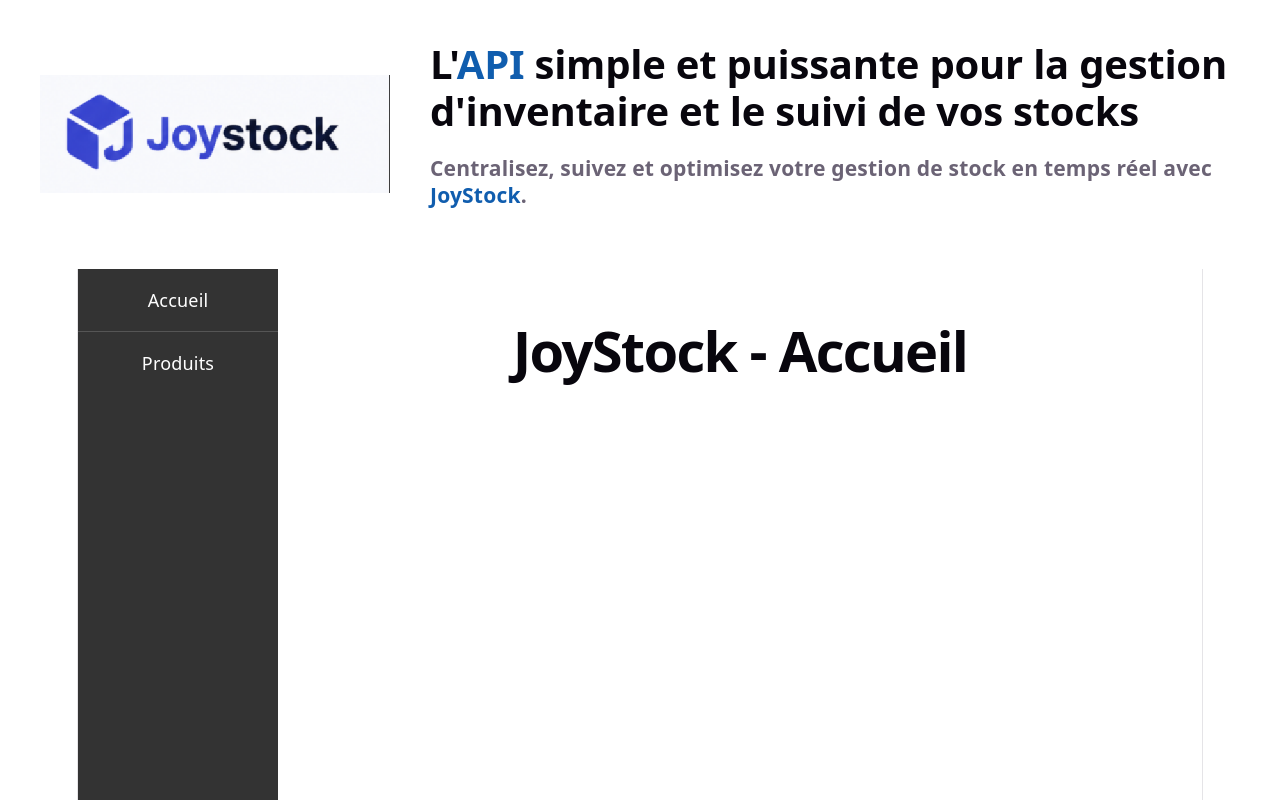
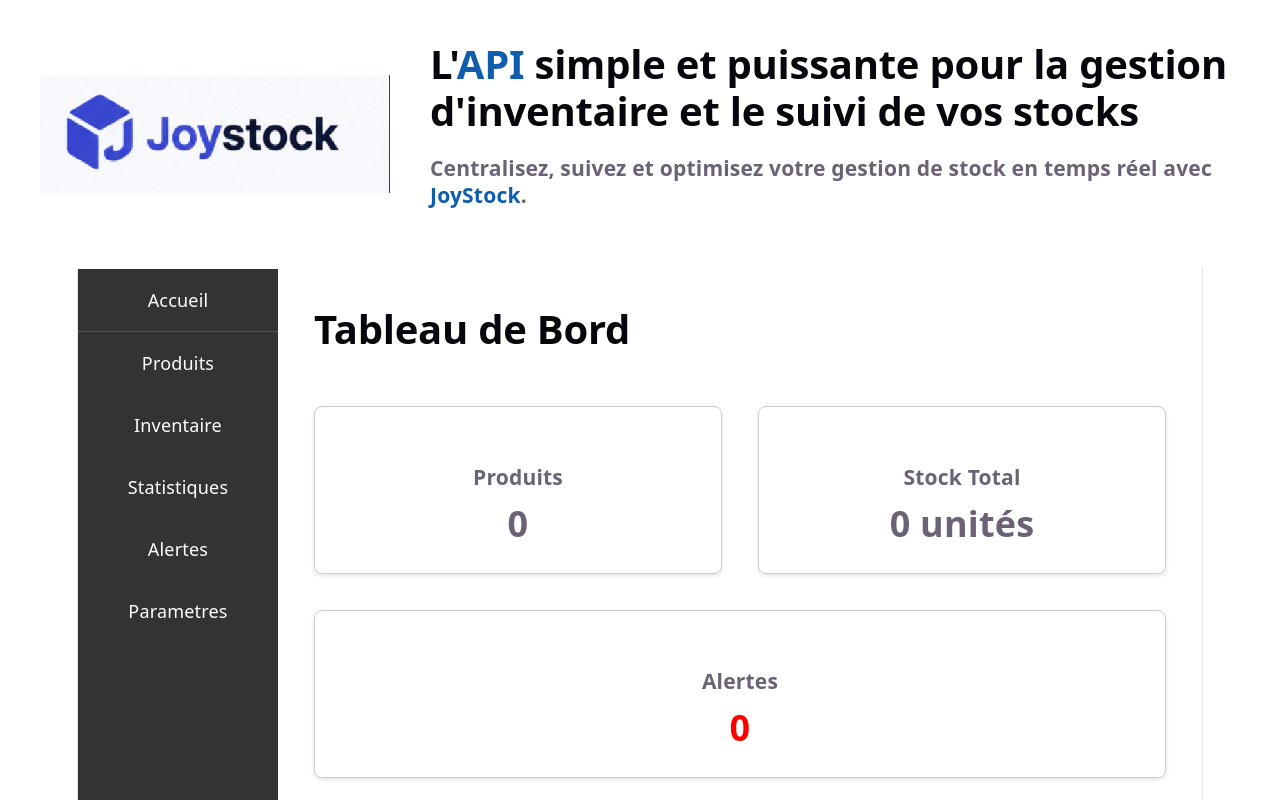
Before and after one commit to ramdane-amaouz/joystock, a React (Vite) app in the folder frontend/: page / in a window 1280 px wide. Shown: the top 800 px of the page. Built offline with nearby package versions, Linux system fonts and the light colour scheme.

Commit message:
toujours du css

```diff
--- a/frontend/src/App.jsx
+++ b/frontend/src/App.jsx
@@ -40,7 +40,15 @@
 
 import { BrowserRouter, Routes, Route } from "react-router-dom";
 import Menu from "./components/Menu";
+import Accueil from "./pages/Accueil";
 import Produits from "./pages/Produits";
+
+import Inventaire from "./pages/Inventaire";
+import Alertes from "./pages/Alertes";
+import Parametres from "./pages/Parametres";
+import Statistiques from "./pages/Statistiques";
+
+
 
 function App() {
   return (
@@ -54,8 +62,13 @@
         {/* Contenu à droite */}
         <div style={{ flex: 1, padding: "2rem" }}>
           <Routes>
-            <Route path="/" element={<h1>JoyStock - Accueil</h1>} />
+            <Route path="/" element={<Accueil />} />
             <Route path="/produits" element={<Produits />} />
+            <Route path="/inventaire" element={<Inventaire />} />
+            <Route path="/alertes" element={<Alertes />} />
+            <Route path="/parametres" element={<Parametres />} />
+            <Route path="/statistiques" element={<Statistiques />} />
+
           </Routes>
         </div>
       </div>
--- a/frontend/src/components/Menu.jsx
+++ b/frontend/src/components/Menu.jsx
@@ -14,6 +14,30 @@
             Produits
           </Link>
         </li>
+
+        <li>
+          <Link to="/inventaire" style={{ display: "block", color: "#fff", textDecoration: "none", padding: "1rem" }}>
+            Inventaire
+          </Link>
+        </li>
+
+        <li>
+          <Link to="/statistiques" style={{ display: "block", color: "#fff", textDecoration: "none", padding: "1rem" }}>
+            Statistiques
+          </Link>
+        </li>
+
+        <li>
+          <Link to="/alertes" style={{ display: "block", color: "#fff", textDecoration: "none", padding: "1rem" }}>
+            Alertes
+          </Link>
+        </li>
+
+        <li>
+          <Link to="/parametres" style={{ display: "block", color: "#fff", textDecoration: "none", padding: "1rem" }}>
+            Parametres
+          </Link>
+        </li>
       </ul>
     </nav>
   );
--- /dev/null
+++ b/frontend/src/pages/Accueil.jsx
@@ -0,0 +1,55 @@
+import { useEffect, useState } from "react";
+
+function Accueil() {
+  const [stats, setStats] = useState({
+    totalProduits: 0,
+    stockTotal: 0,
+    alertes: 0
+  });
+
+  return (
+    <div>
+      <h2 style={{ textAlign: "left", marginBottom: "3rem" }}>Tableau de Bord</h2>
+
+      <div style={{ display: "flex", gap: "2rem", flexWrap: "wrap" }}>
+        <div style={{
+          flex: "1",
+          minWidth: "200px",
+          border: "1px solid #ccc",
+          padding: "2rem",
+          borderRadius: "8px",
+          boxShadow: "0 2px 4px rgba(0,0,0,0.1)"
+        }}>
+          <h3>Produits</h3>
+          <p style={{ fontSize: "2rem", fontWeight: "bold" }}>{stats.totalProduits}</p>
+        </div>
+
+        <div style={{
+          flex: "1",
+          minWidth: "200px",
+          border: "1px solid #ccc",
+          padding: "2rem",
+          borderRadius: "8px",
+          boxShadow: "0 2px 4px rgba(0,0,0,0.1)"
+        }}>
+          <h3>Stock Total</h3>
+          <p style={{ fontSize: "2rem", fontWeight: "bold" }}>{stats.stockTotal} unités</p>
+        </div>
+
+        <div style={{
+          flex: "1",
+          minWidth: "200px",
+          border: "1px solid #ccc",
+          padding: "2rem",
+          borderRadius: "8px",
+          boxShadow: "0 2px 4px rgba(0,0,0,0.1)"
+        }}>
+          <h3>Alertes</h3>
+          <p style={{ fontSize: "2rem", fontWeight: "bold", color: "red" }}>{stats.alertes}</p>
+        </div>
+      </div>
+    </div>
+  );
+}
+
+export default Accueil;
--- /dev/null
+++ b/frontend/src/pages/Alertes.jsx
@@ -0,0 +1,10 @@
+function Alertes() {
+    return (
+      <div>
+        <h2 style={{ textAlign: "left", marginBottom: "3rem" }}>Alertes de Stock</h2>
+        <p>Cette page affichera les produits en dessous du seuil de stock critique.</p>
+      </div>
+    );
+  }
+
+  export default Alertes;
--- /dev/null
+++ b/frontend/src/pages/Inventaire.jsx
@@ -0,0 +1,10 @@
+function Inventaire() {
+    return (
+      <div>
+        <h2 style={{ textAlign: "left", marginBottom: "3rem" }}>Inventaire</h2>
+        <p>Cette page affichera la liste complète des produits en stock avec leurs quantités.</p>
+      </div>
+    );
+}
+
+export default Inventaire;
--- /dev/null
+++ b/frontend/src/pages/Parametres.jsx
@@ -0,0 +1,10 @@
+function Parametres() {
+    return (
+      <div>
+        <h2 style={{ textAlign: "left", marginBottom: "3rem" }}>Paramètres</h2>
+        <p>Cette page permettra de configurer les seuils de stock critique et d'autres paramètres liés à la gestion des produits.</p>
+      </div>
+    );
+  }
+
+  export default Parametres;
--- a/frontend/src/pages/Produits.jsx
+++ b/frontend/src/pages/Produits.jsx
@@ -13,9 +13,8 @@
   }, []);
 
     return (
-        <div style={{ padding: "2rem" }}>
-            <h1>JoyStock</h1>
-            <h2>Liste des produits</h2>
+        <div>
+            <h2 style={{ textAlign: "left", marginBottom: "3rem" }}>Produits</h2>
 
             {erreur && <p style={{ color: "red" }}>{erreur}</p>}
 
@@ -27,6 +26,8 @@
                 ))}
             </ul>
         </div>
+
+
     );
 }
 
--- /dev/null
+++ b/frontend/src/pages/Statistiques.jsx
@@ -0,0 +1,10 @@
+function Statistiques() {
+    return (
+      <div>
+        <h2 style={{ textAlign: "left", marginBottom: "3rem" }}>Statistiques de Stock</h2>
+        <p>Cette page affichera des graphiques et des statistiques sur les produits en stock, les ventes, etc.</p>
+      </div>
+    );
+  }
+
+  export default Statistiques;
```
